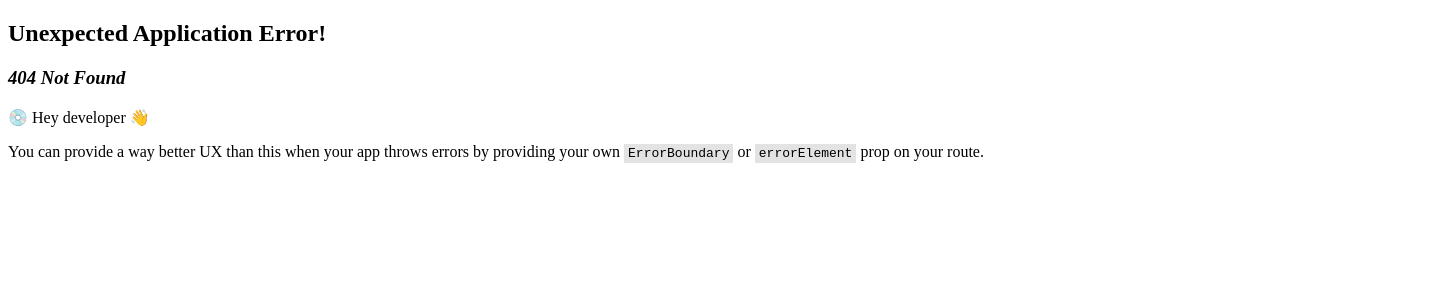
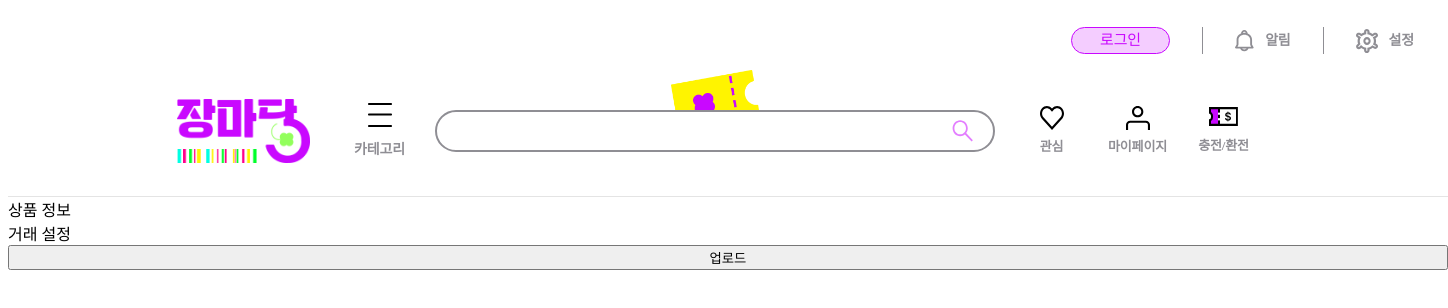
Before and after one commit to JMarketYard/Front-end, a React (Vite) app: page /raffle-upload in a window 1280 px wide. Before the commit this address had no page. Shown: the top 308 px of the page, 1448 px wide, since content can reach past the window. Built offline with nearby package versions, Linux system fonts and the light colour scheme.

Commit message:
Feat: 라우터 경로 및 Wrapper 스타일 수정 #10
- 래플 업로드 페이지 라우터 경로 수정
- RootLayout을 감싼 Wrapper의 flex-direction을 column으로 변경

```diff
--- a/src/layout/RootLayout.tsx
+++ b/src/layout/RootLayout.tsx
@@ -16,5 +16,6 @@ export default RootLayout;
 const Wrapper = styled.div`
     min-width: 1440px;
     display: flex;
+    flex-direction: column;
     justify-content: center;
 `
--- a/src/pages/RaffleUploadPage.tsx
+++ b/src/pages/RaffleUploadPage.tsx
@@ -13,6 +13,7 @@ const RaffleUploadPage = () => {
 export default RaffleUploadPage;
 
 const UploadContainer = styled.div`
+    width: 100%;
     display: flex;
     flex-direction: column;
 `
```
Also changed, not shown: src/routes/router.tsx (+7 -1 lines).
